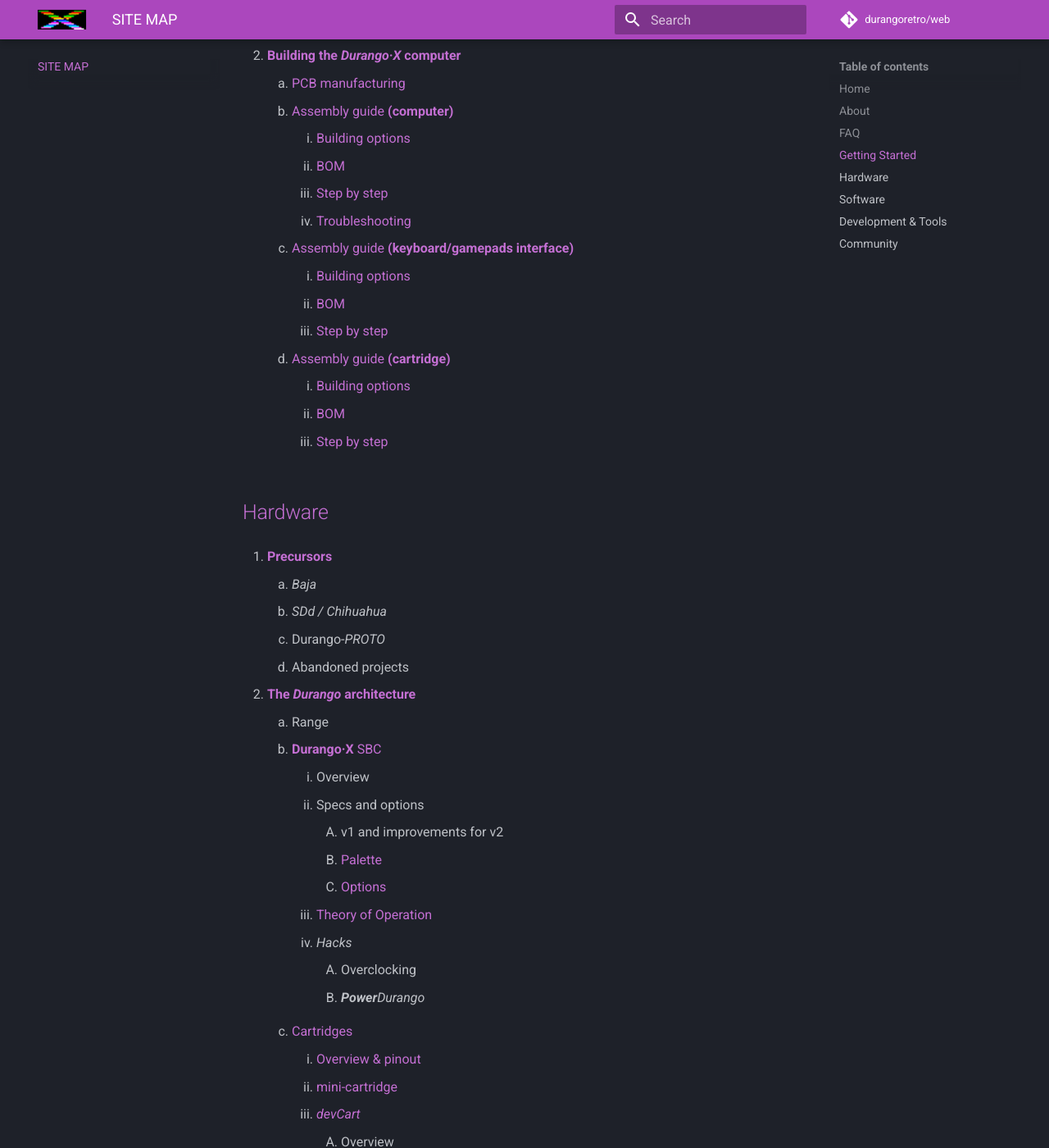
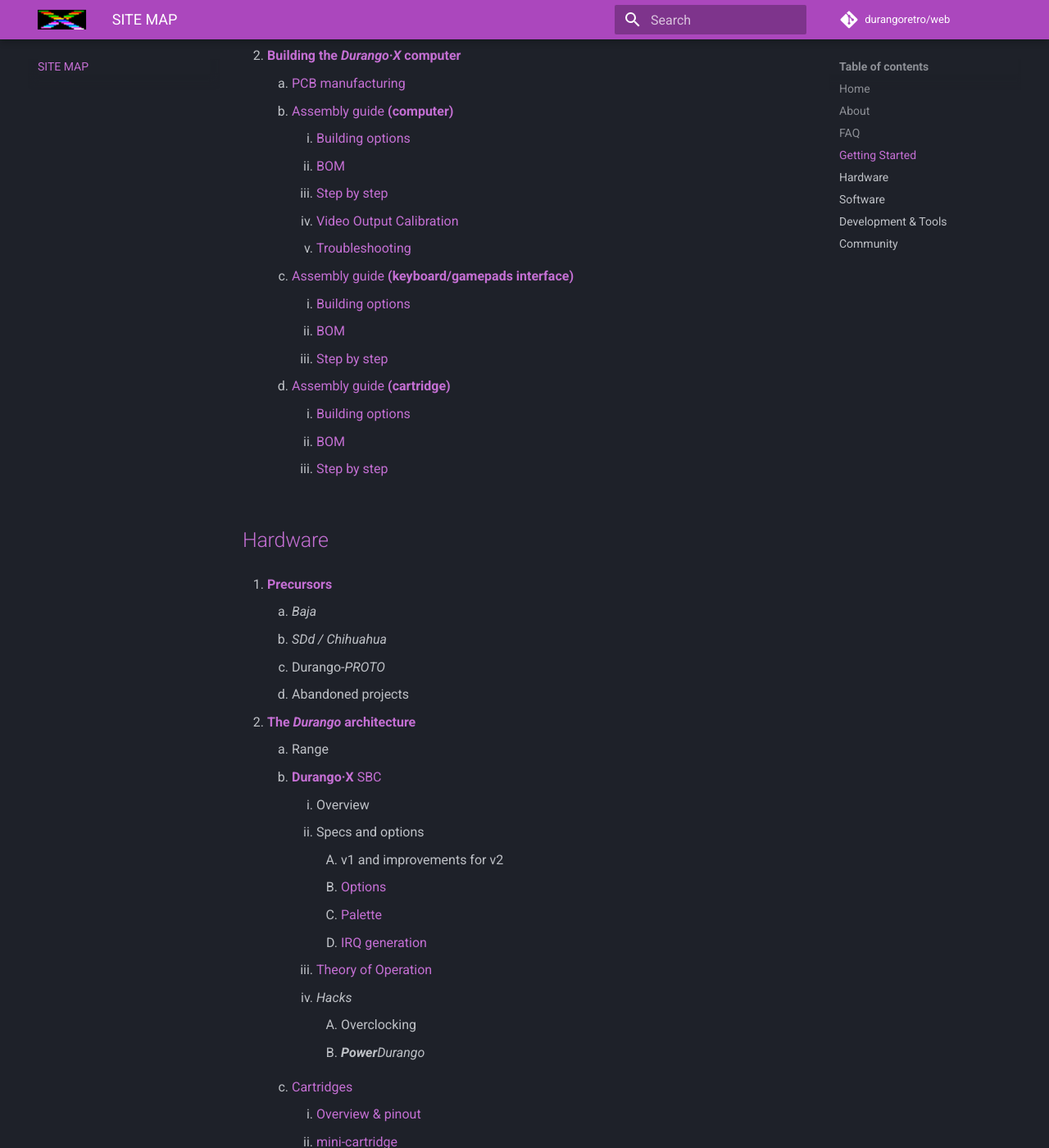
Before and after one commit to durangoretro/web, an MkDocs documentation site: the page built from docs/sitemap.md, in a window 1280 px wide and 1400 px high, scrolled down 949 px. Shown: the whole window at 82% size. Built offline with MkDocs 1.6.1 and Material for MkDocs 9.7.7, drawn with Linux system fonts in a browser that asks for light colours; comment, search, counter and statistics services are not loaded.

Commit message:
Update sitemap.md

```diff
--- a/docs/sitemap.md
+++ b/docs/sitemap.md
@@ -30,6 +30,7 @@ This is a **general index** of the _whole [**DurangoRetro.com**](index.md) websi
 		1. [Building options](start/build/computer/options.md)
 		1. [BOM](start/build/computer/bom.md)
 		1. [Step by step](start/build/computer/steps.md)
+		1. [Video Output Calibration](start/build/computer/vdu_calib.md)
 		1. [Troubleshooting](start/build/computer/troubleshoot.md)
 	1. [Assembly guide **(keyboard/gamepads interface)**](start/build/keyboard.md)
 		1. [Building options](start/build/kbd/options.md)
@@ -54,8 +55,9 @@ This is a **general index** of the _whole [**DurangoRetro.com**](index.md) websi
 		1. Overview
 		1. Specs and options
     		1. v1 and improvements for v2
+			1. [Options](hard/dx/options.md)
     		1. [Palette](hard/dx/palette.md)
-    		1. [Options](hard/dx/options.md)
+  			1. [IRQ generation](hard/dx/irq.md)
         1. [Theory of Operation](hard/dx/theory.md)
     	1. _Hacks_
     		1. Overclocking
```
